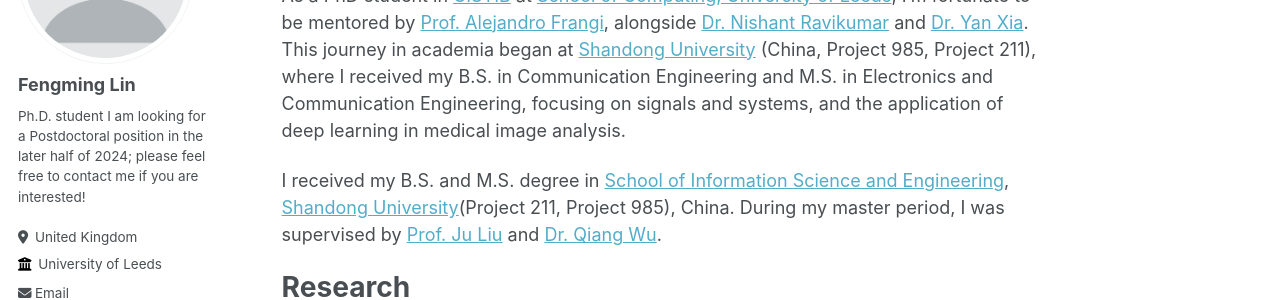
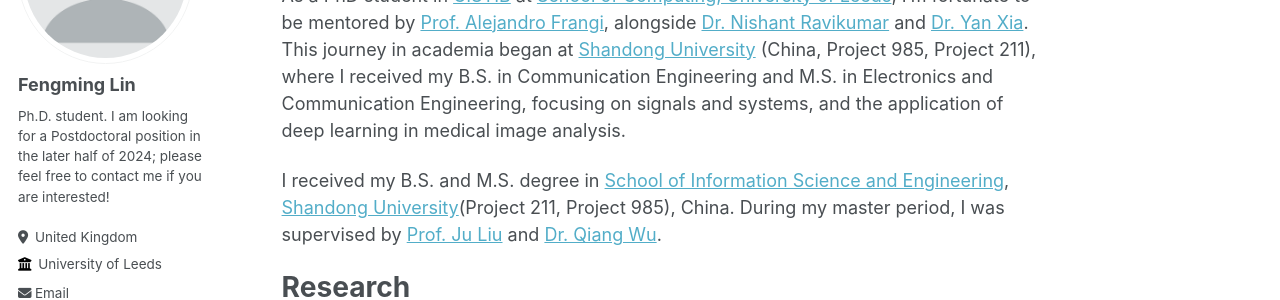
Before and after one commit to fmlinks/fmlinks.github.io, a Jekyll site: the page built from _pages/about.md, in a window 1280 px wide. Shown: the part 229-529 px from the top of the page. Built offline with Jekyll 4.4.1, drawn with Linux system fonts in a browser that asks for light colours; some web fonts are replaced.

```diff
--- a/_config.yml
+++ b/_config.yml
@@ -24,9 +24,7 @@ author:
   avatar           : "profile.png"
   name             : "Fengming Lin"
   pronouns         : # example: "she/her"
-  bio              : "Ph.D. student
-
-  I am looking for a Postdoctoral position in the later half of 2024; please feel free to contact me if you are interested!
+  bio              : "Ph.D. student. I am looking for a Postdoctoral position in the later half of 2024; please feel free to contact me if you are interested!
 "
   location         : "United Kingdom"
   employer         : "University of Leeds"
```
